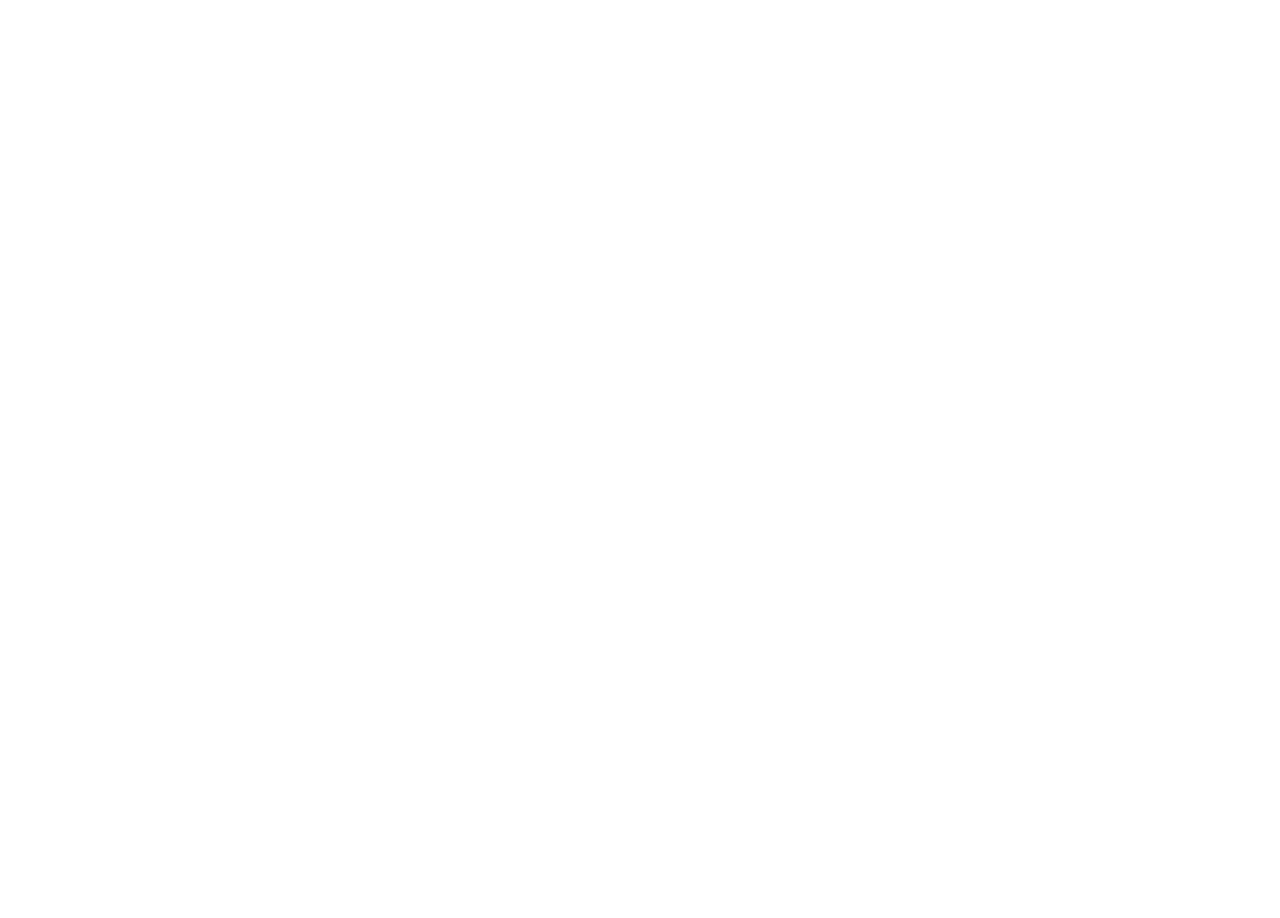
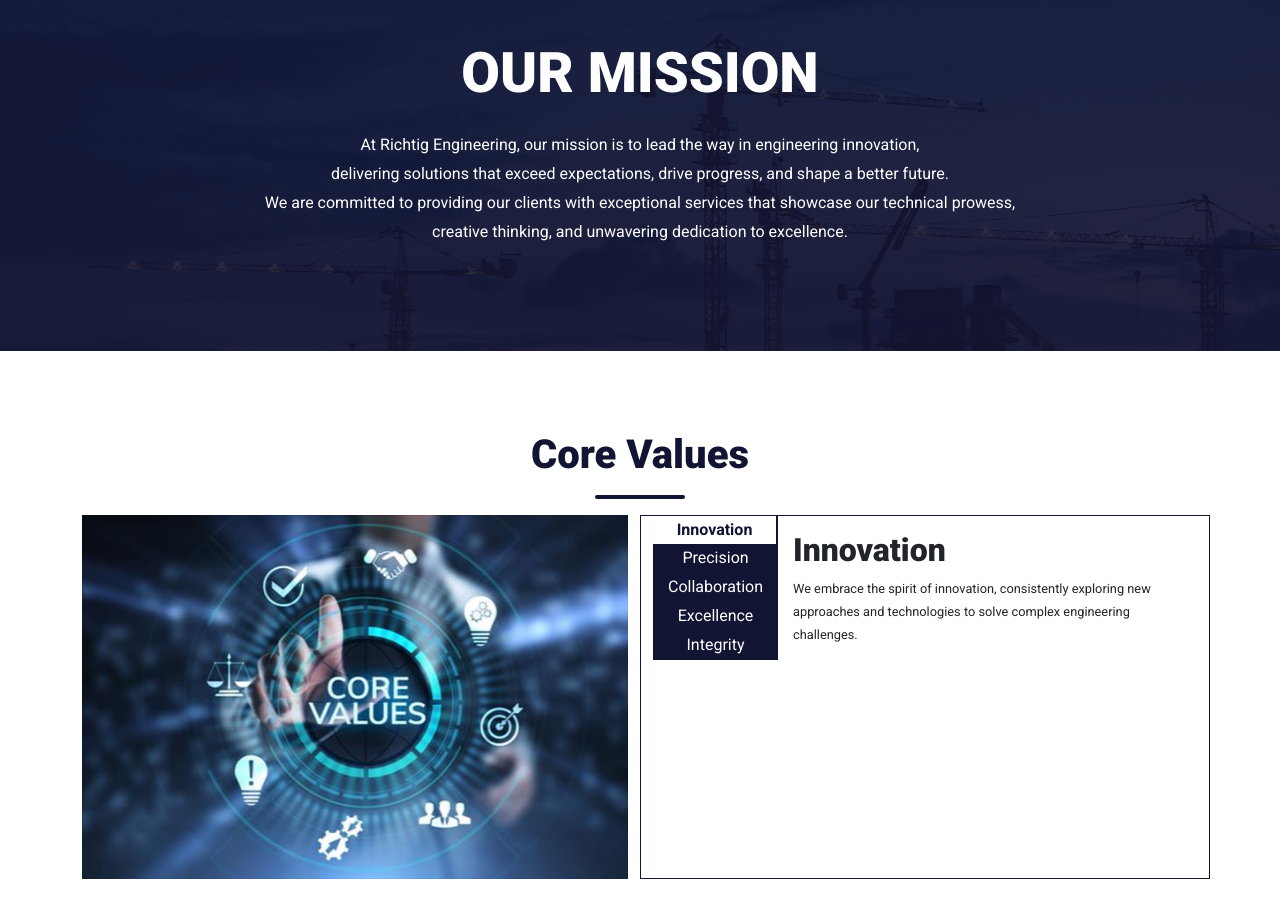
Before and after one commit to Nkentech/richtig, an Angular app: page /about in a window 1280 px wide. Shown: the part 1260-2178 px from the top of the page. Before the commit the page ends 1148 px from the top, so only its background shows below. Built offline with nearby package versions, Linux system fonts and the light colour scheme.

Commit message:
added the mission section and core values, with js

```diff
--- a/src/app.js
+++ b/src/app.js
@@ -1 +1,30 @@
 AOS.init();
+
+function setupTabs () {
+    document.querySelectorAll(".tabs-button").forEach(button =>{
+        button.addEventListener("click", ()=>{
+            const sideBar = button.parentElement;
+            const tabsContainer = sideBar.parentElement;
+            const tabNumber = button.dataset.forTab;
+            const tabToActivate = tabsContainer.querySelector(`.tabs-content[data-tab="${tabNumber}"]`);
+
+            sideBar.querySelectorAll(".tabs-button").forEach(button => {
+                button.classList.remove("tabs-button--active");
+            });
+            tabsContainer.querySelectorAll(".tabs-content").forEach(tab => {
+                tab.classList.remove("tabs-content--active");
+            });
+
+            button.classList.add("tabs-button--active");
+            tabToActivate.classList.add("tabs-content--active");
+        });
+    });
+}
+
+document.addEventListener("DOMContentLoaded", () => {
+    setupTabs();
+
+    document.querySelectorAll(".tabs").forEach(tabsContainer =>{
+        tabsContainer.querySelector(".tabs-sidebar .tabs-button").click();
+    })
+});
--- a/src/app/about-us/about-us.component.css
+++ b/src/app/about-us/about-us.component.css
@@ -62,3 +62,50 @@
 .about-img{
     box-shadow: #000;
 }
+
+.tabs{
+    border: 1px solid #121433;
+    display: flex;
+}
+
+.tabs-sidebar{
+    width: 125px;
+    flex-shrink: 0;
+}
+
+.tabs-button{
+    display: block;
+    padding:0;
+    background: #121433;
+    border: none;
+    width: 100%;
+    color: #fff;
+    outline: none;
+    cursor: pointer;
+}
+
+.tabs-button:active{
+    background:#fff;
+    color: #121433;
+}
+
+.tabs-button:not(:last-of-type){
+    border-radius: 1px solid #121433;
+}
+
+.tabs-button--active{
+    font-weight: bold;
+    border-right: 2px solid #121433;
+    background: #fff;
+    color: #121433;
+}
+
+.tabs-content{
+    padding: 15px;
+    font-size: 0.8rem;
+    display: none;
+}
+
+.tabs-content--active{
+    display: block;
+}
--- a/src/app/about-us/about-us.component.html
+++ b/src/app/about-us/about-us.component.html
@@ -4,6 +4,7 @@
     <meta charset="UTF-8">
     <meta name="viewport" content="width=device-width, initial-scale=1.0">
     <title>Document</title>
+    <script src="app.js"></script>
 </head>
 <body>
     <!--Hero-->
@@ -23,13 +24,13 @@
         <div class="container">
             <div class="row">
               <div class="col-12 section-intro text-center" data-aos="fade-up" data-aos-duration="3000">
-                <h1>ABOUT US</h1>
+                <h1>WHO WE ARE</h1>
                 <div class="divider"></div>
                 <div class="row">
-                    <div class="col-6 text-center about-story">
+                    <div class="col-md-6 text-center about-story">
                         <p>Richtig Engineering is a renowned provider of full-service engineering solutions, specialized in cutting-edge design, analysis, and consulting. We have established ourselves as a trustworthy partner in the engineering sector, delivering excellence across a varied variety of projects, with an emphasis on innovation, quality and client satisfaction.</p>
                     </div>
-                    <div class="col-6 about-img">
+                    <div class="col-md-6 about-img">
                         <img src="assets/images/about-story.jpg" alt="">
                     </div>
                 </div>
@@ -38,6 +39,75 @@
             </div>
         </div>
     </section>
+    <!--Mission State-->
+    <section id="" class="bg-cover hero-section" style="background-image: url(../assets/images/about-hero.jpg);" >
+        <div class="overlay"></div>
+            <div class="container text-white text-center">
+                <div class="row">
+                    <div class="col-12 pt-4 mt-5">
+                        <h1 class="display-4" data-aos="zoom-in" data-aos-duration="3000">OUR MISSION</h1>
+                        <p class="my-4" data-aos="fade-up" data-aos-duration="2000">At Richtig Engineering, our mission is to lead the way in engineering innovation, <br>
+                            delivering solutions that exceed expectations, drive progress, and shape a better
+                            future. <br>We are committed to providing our clients with exceptional services that
+                            showcase our technical prowess,<br> creative thinking, and unwavering dedication to
+                            excellence.</p>
+                    </div>
+                </div>
+
+            </div>
+    </section>
+    <!--Core Values-->
+    <section>
+        <div class="container">
+            <div class="row">
+                <div class="col-12 section-intro text-center">
+                    <h1>Core Values</h1>
+                    <div class="divider"></div>
+                </div>
+
+                <div class="col-md-6">
+                    <img src="assets/images/core-values.jpg" alt="Core Values">
+                </div>
+                <div class="col-md-6 tabs">
+                    <div class="tabs-sidebar">
+                        <button class="tabs-button" data-for-tab="1">Innovation</button>
+                        <button class="tabs-button" data-for-tab="2">Precision</button>
+                        <button class="tabs-button" data-for-tab="3">Collaboration</button>
+                        <button class="tabs-button" data-for-tab="4">Excellence</button>
+                        <button class="tabs-button" data-for-tab="5">Integrity</button>
+                    </div>
+                    <div class="tabs-content" data-tab="1">
+                        <h2>Innovation</h2>
+                        <p>We embrace the spirit of innovation, consistently exploring new
+                        approaches and technologies to solve complex engineering challenges.</p>
+                    </div>
+                    <div class="tabs-content" data-tab="2">
+                        <h2>Precision</h2>
+                        <p>Our commitment to precision ensures that every detail of our work,
+                            from design to execution, is meticulously planned and executed to the highest
+                            standards.</p>
+                    </div>
+                    <div class="tabs-content" data-tab="3">
+                        <h2>Collaboration</h2>
+                        <p>Collaboration is at the heart of our operations. We work closely
+                            with clients, partners, and our own team to foster an environment of shared
+                            knowledge and mutual success.</p>
+                    </div>
+                    <div class="tabs-content" data-tab="4">
+                        <h2>Excellence</h2>
+                        <p>We strive for excellence in everything we do, pushing the
+                            boundaries of what's possible to achieve remarkable results.</p>
+                    </div>
+                    <div class="tabs-content" data-tab="5">
+                        <h2>Integrity</h2>
+                        <p>Integrity is the foundation of our business. We conduct ourselves with honesty, transparency, and ethical conduct in all interactions.</p>
+                    </div>
+                </div>
+            </div>
+        </div>
+
+    </section>
+
 
 </body>
 </html>
```
Also changed, not shown: src/assets/images/core-values.jpg (added).
